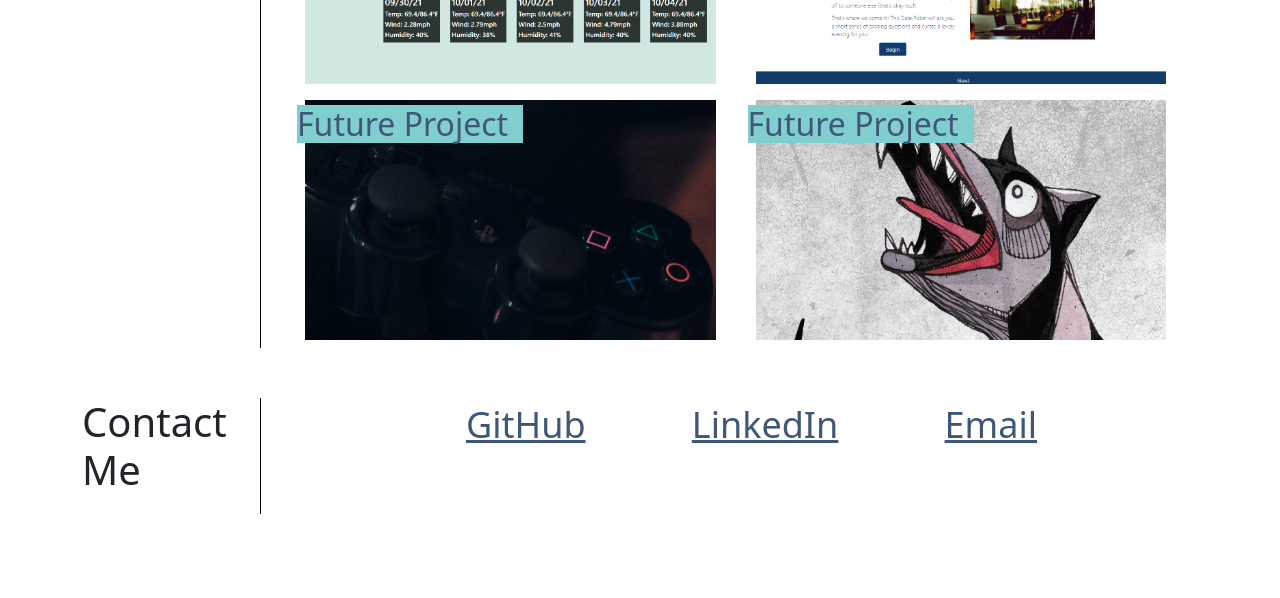
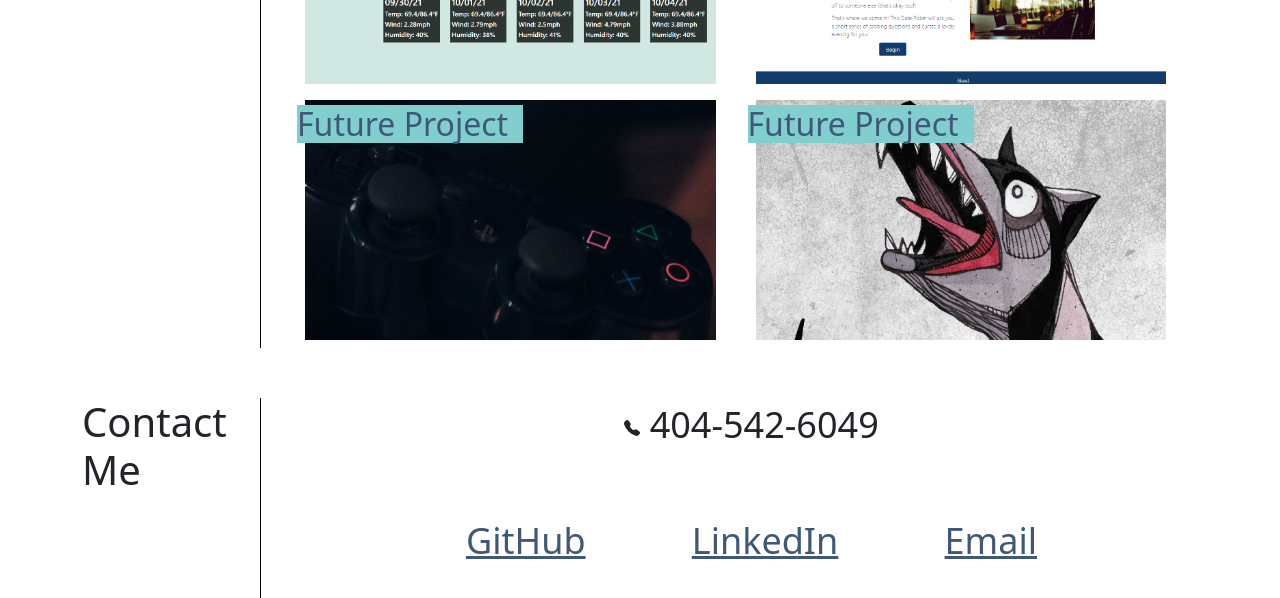
Before and after one commit to ERion42/portfolioRedesign, a plain HTML site: page index.html in a window 1280 px wide. Shown: the part 2760-3358 px from the top of the page. Before the commit the page ends 3274 px from the top, so only its background shows below. Drawn offline with nearby package versions, Linux system fonts and the light colour scheme.

Commit message:
Finishing touches

```diff
--- a/index.html
+++ b/index.html
@@ -134,11 +134,11 @@
                         <!-- Wide photo  -->
                         <section class="row">
                             <div class="col-md-12 my-5">
+                                <a href="https://github.com/ERion42/Horiseon-Refactor-EMR" target="_blank">
                                     <section class="highlightedText1">
                                         <h2>SEO Website Refactoring Project</h2>
                                         <p>HTML</p>
                                     </section>
-                                <a href="https://github.com/ERion42/Horiseon-Refactor-EMR" target="_blank">
                                     <img src="./img/refactorImage.png" class="img-fluid p-2" alt="My Refactor Job">
                                 </a>
                             </div>
@@ -146,20 +146,20 @@
                         <!-- Two half photos -->
                         <section class="row align-items-center">
                             <div class="col-lg-6">
+                                <a href="https://github.com/ERion42/weatherDashboard">
                                     <section class="highlightedText2">
                                         <h2>Weather Dashboard</h2>
                                         <p>HTML/CSS/Javascript/API</p>
                                     </section>
-                                <a href="https://github.com/ERion42/weatherDashboard">
                                     <img src="./img/dashboardScreenshot.png" class="img-fluid p-2" alt="My Weather Dashboard">
                                 </a>
                             </div>
                             <div class="col-lg-6">
+                                <a href="https://github.com/ERion42/groupProject">
                                     <section class="highlightedText2">
                                         <h2>Datenight Picker</h2>
                                         <p>HTML/CSS/Javascript/API</p>
                                     </section>
-                                <a href="https://github.com/ERion42/groupProject">
                                     <img src="./img/groupProjectScreenshot.png" class="img-fluid p-2" alt="Date Night Picker">
                                 </a>
                             </div>
@@ -197,6 +197,17 @@
                         <section class="row">
                             <div class="col-sm-12">
                                 <ul class="bottomLinx">
+                                    <li>
+                                        <svg xmlns="http://www.w3.org/2000/svg" width="16" height="16" fill="currentColor" class="bi bi-telephone-fill" viewBox="0 0 16 16">
+                                            <path fill-rule="evenodd" d="M1.885.511a1.745 1.745 0 0 1 2.61.163L6.29 2.98c.329.423.445.974.315 1.494l-.547 2.19a.678.678 0 0 0 .178.643l2.457 2.457a.678.678 0 0 0 .644.178l2.189-.547a1.745 1.745 0 0 1 1.494.315l2.306 1.794c.829.645.905 1.87.163 2.611l-1.034 1.034c-.74.74-1.846 1.065-2.877.702a18.634 18.634 0 0 1-7.01-4.42 18.634 18.634 0 0 1-4.42-7.009c-.362-1.03-.037-2.137.703-2.877L1.885.511z"/>
+                                        </svg> 404-542-6049
+                                    </li>
+                                </ul>
+                            </div>
+                        </section>
+                        <section class="row">
+                            <div class="col-sm-12">
+                                <ul class="bottomLinx">
                                     <li><a href="https://github.com/ERion42" target="_blank">GitHub</a></li>
                                     <li><a href="https://www.linkedin.com/in/eric-rion-97096166/" target="_blank">LinkedIn</a></li>
                                     <li><a href="mailto: erion42@gmail.com">Email</a></li>
```
Lines whose indentation alone changed are shown as unchanged.
